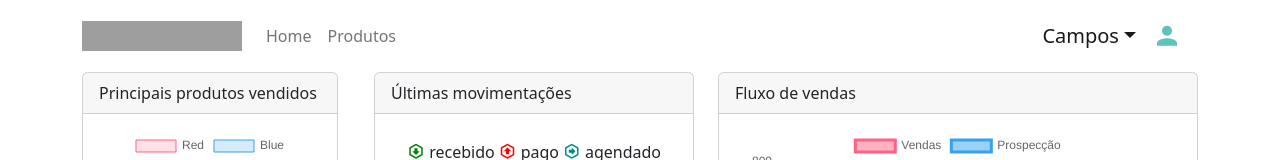
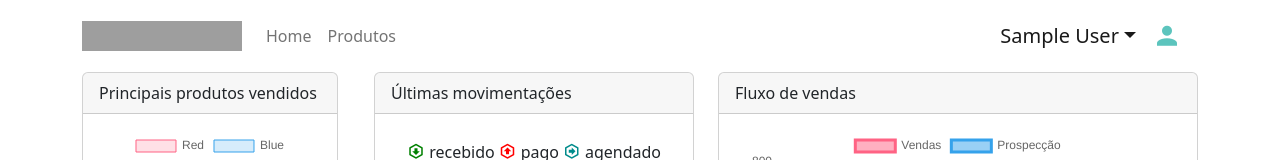
Before and after one commit to G-campos/challenge-frontend-paybrokers, a React (Vite) app: page /home in a window 1280 px wide. Shown: the top 160 px of the page. Built offline with nearby package versions, Linux system fonts and the light colour scheme; sample sign-in values are in the browser's storage; grey boxes are pictures that could not be loaded.

Commit message:
fix navigation on navbar

```diff
--- a/src/components/navbar/index.jsx
+++ b/src/components/navbar/index.jsx
@@ -3,16 +3,34 @@ import {
   Container, Image,
   Nav,
   Navbar,
-  NavDropdown
+  NavDropdown,
 } from "react-bootstrap";
 
 import {
-  redirect
+  useNavigate,
+  Navigate,
+  Link
 } from "react-router-dom";
 import {style} from "./style.js";
 
 function NavBar() {
-  const userName = "Campos"
+  let navigate = useNavigate();
+
+  let user = {}
+  user = JSON.parse(sessionStorage.getItem('USER'))
+
+  const logout = () => {
+    sessionStorage.setItem('USER', '')
+    navigate('/')
+  }
+
+  const goToProfile = () => {
+    navigate('/profile')
+  }
+  const goToSettings = () => {
+    navigate('/settings')
+  }
+
   return (
     <Navbar
       expand="lg"
@@ -37,15 +55,15 @@ function NavBar() {
         <Navbar.Toggle />
         <Navbar.Collapse className="justify-content-end">
           <Navbar.Brand className="">
-            <NavDropdown title={ userName } id="basic-nav-dropdown">
-              <NavDropdown.Item>
+            <NavDropdown title={ user.name } id="basic-nav-dropdown">
+              <NavDropdown.Item onClick={goToProfile}>
                 Perfil
               </NavDropdown.Item>
-              <NavDropdown.Item>
+              <NavDropdown.Item onClick={goToSettings}>
                 Configurações
               </NavDropdown.Item>
               <NavDropdown.Divider />
-              <NavDropdown.Item>
+              <NavDropdown.Item onClick={logout}>
                 <i
                   className="mdi mdi-location-exit text-danger"
                   aria-hidden="true"
```
